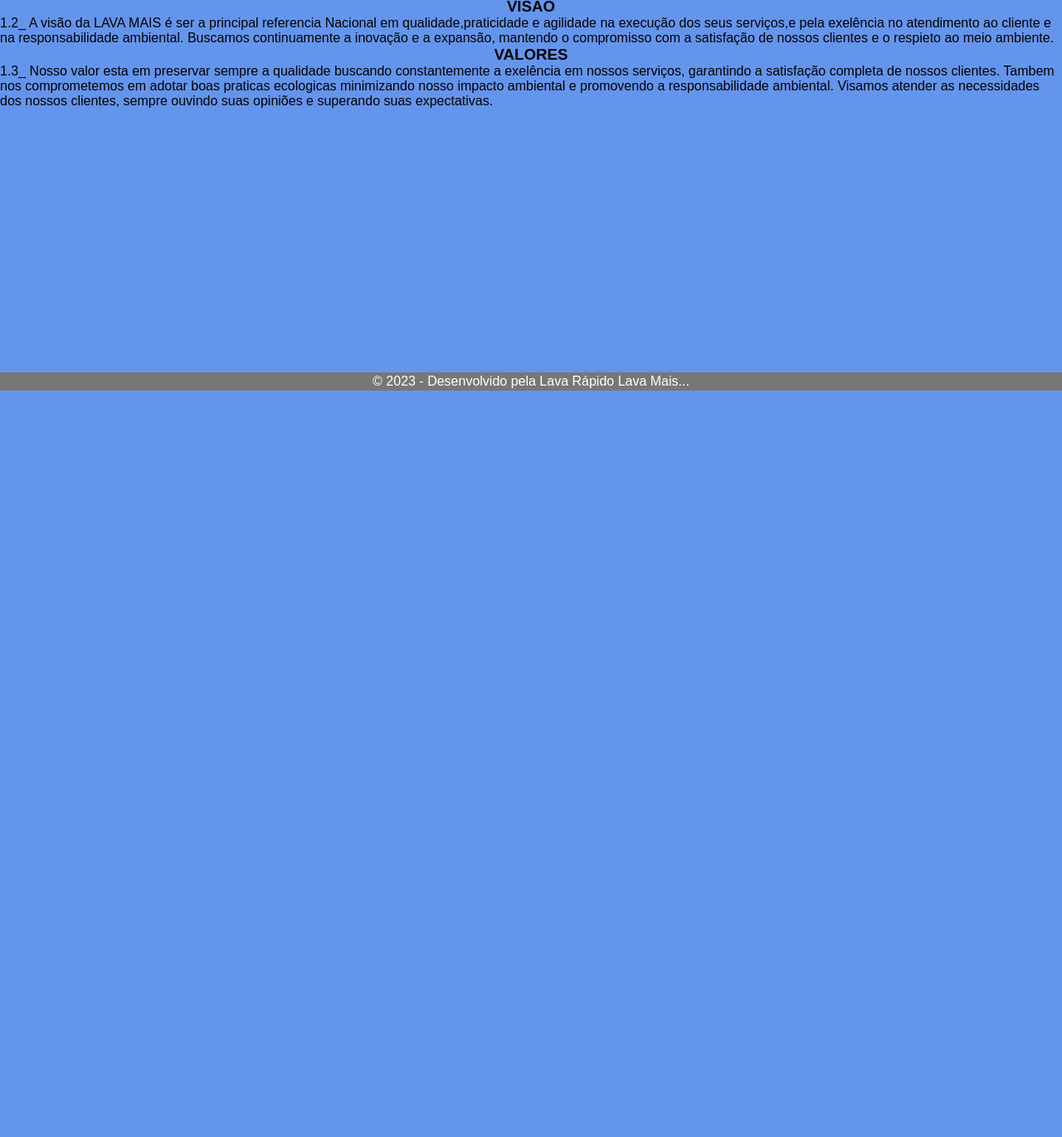
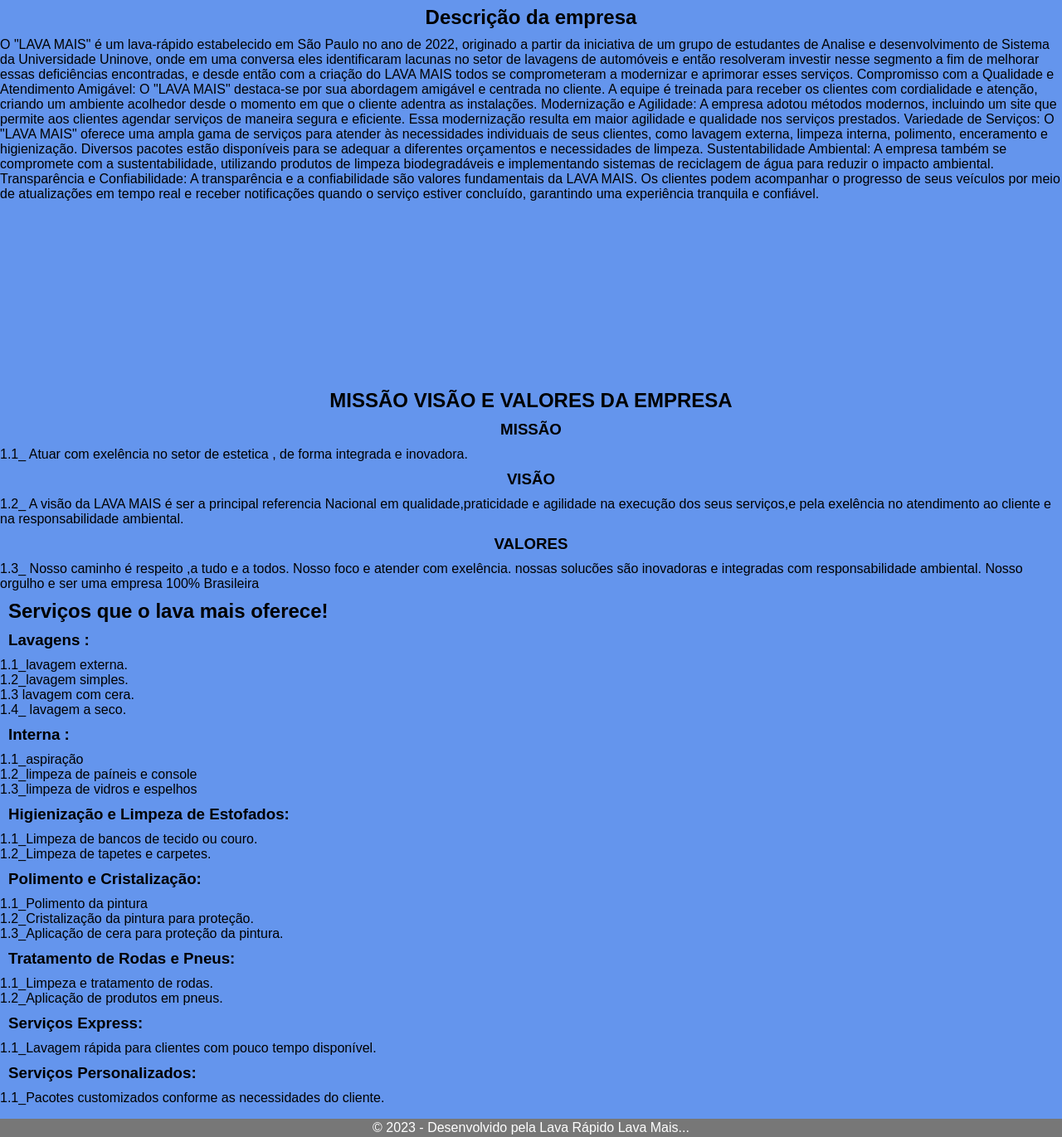
Before and after one commit to FlavioLuna765/projeto-lava_rapido, a plain HTML site: page empresa.html in a window 1280 px wide. Shown: the part 351-1722 px from the top of the page at 83% size. Before the commit the page ends 822 px from the top, so only its background shows below. Drawn offline with Linux system fonts and the light colour scheme.

Commit message:
finalizando .....

```diff
--- a/empresa.html
+++ b/empresa.html
@@ -9,7 +9,24 @@
 <body>
 
     <section>
-        <h2>DESCRIÇÃO DA EMPRESA</h2>
+            <h2>Objetivo do projeto</h2>
+            <p>
+                O objetivo do lava rapido“LAVA MAIS”, é oferecer servisos de limpeza e higienização automotiva de forma rápida e segura para seus clientes, tendo em vista sempre a qualidade do seus serviços, eficiencia e comprometimento com o serviço prestado.
+                A satisfação do cliente deve ser a prioridade dos nosos serviços.
+                O projeto envolve a criação e operação de um lava-rápido que oferecerá uma ampla gama de serviços de limpeza automotiva, incluindo lavagem exterior, aspiração interna, polimento, enceramento, limpeza de estofados e muito mais. Os principais elementos deste projeto inclue.
+            </p>
+            <h2>Proposta do projeto</h2>
+            <p>
+                A proposta do projeto é criar e operar um lava-rápido de alta qualidade, com o objetivo de oferecer serviços de limpeza eficientes e convenientes para veículos, atendendo às necessidades dos clientes. O projeto envolve os seguintes elementos-chave:
+                    Localização Estratégica: Encontrar e adquirir um local estratégico que seja de fácil acesso para os clientes e que tenha boa visibilidade.
+                    Infraestrutura e Equipamentos: Investir em equipamentos de limpeza de alta qualidade, produtos de limpeza especializados e instalações adequadas para garantir a eficácia dos serviços prestados.
+                    Equipe Qualificada: Contratar e treinar uma equipe qualificada e dedicada que siga os padrões de qualidade estabelecidos para a limpeza automotiva.
+                    Serviços Personalizados: Oferecer opções de personalização para os clientes, permitindo que escolham serviços específicos de acordo com suas preferências e necessidades.
+                    Agendamento Online: Implementar um sistema de agendamento online para proporcionar comodidade e flexibilidade aos clientes, permitindo que marquem os serviços de forma rápida e conveniente.
+                    Controle de Qualidade: Estabelecer procedimentos rigorosos de controle de qualidade para garantir que cada veículo seja entregue em excelentes condições após a limpeza.
+                    Os benefícios esperados desse projeto incluem a satisfação dos clientes com veículos limpos e bem cuidados, a geração de empregos na comunidade local, a melhoria da estética e do valor de revenda dos veículos dos clientes, o acesso conveniente a serviços de limpeza automotiva e a contribuição para a economia local.
+            </p>
+            <h2>Descrição da empresa</h2>
                 <p>
                     O "LAVA MAIS" é um lava-rápido estabelecido em São Paulo no ano de 2022, originado a partir da iniciativa de um grupo de estudantes de Analise e desenvolvimento de Sistema da Universidade Uninove, onde em uma conversa eles identificaram lacunas no setor de lavagens de automóveis e então resolveram investir nesse segmento a fim de melhorar essas deficiências encontradas, e desde então com a criação do LAVA MAIS todos se comprometeram a modernizar e aprimorar esses serviços.
                    Compromisso com a Qualidade e Atendimento Amigável: O "LAVA MAIS" destaca-se por sua abordagem amigável e centrada no cliente. A equipe é treinada para receber os clientes com cordialidade e atenção, criando um ambiente acolhedor desde o momento em que o cliente adentra as instalações.
@@ -18,34 +35,81 @@
                    Sustentabilidade Ambiental: A empresa também se compromete com a sustentabilidade, utilizando produtos de limpeza biodegradáveis e implementando sistemas de reciclagem de água para reduzir o impacto ambiental.
                  Transparência e Confiabilidade: A transparência e a confiabilidade são valores fundamentais da LAVA MAIS. Os clientes podem acompanhar o progresso de seus veículos por meio de atualizações em tempo real e receber notificações quando o serviço estiver concluído, garantindo uma experiência tranquila e confiável.
                 </p>
-            <h2> MISSÃO VISÃO E VALORES DA EMPRESA</h2>
+    </section>
+                <main>
+                    <h2 class="miss"> MISSÃO VISÃO E VALORES DA EMPRESA</h2>
                     <ul>
                         <li>
-                    <h3>MISSÃO</h3>
+                            <h3 class="miss">MISSÃO</h3>
                             <p>
-                        1.1_ Nossa missão do “LAVA MAIS” é ser reconhecida como referencia no setor de lavagens de automoveis,proporcionando aos clientes uma experiencia excepcional desde o momento em que procuram o LAVA MAIS até a conclusão do serviço solicitado.
-                        Nosso compromisso é exceder constantimente as expectativas dos clientes,oferecendo    serviços com agilidade,qualidade,segurança e garantindo total satisfação.
-                        Queremos ser a escolha preferida dos clientes por atender sempre os clientes com muito respeito,praticidade e oferecer os nosos serviços com alta qualidade, eficiencia
-                        e uma experiencia inigualavel em cuidados com seus automoveis.
+                                1.1_ Atuar com exelência no setor de estetica , de forma integrada e inovadora.
                             </p>
                         </li>
                         <li>
-                    <h3> VISÃO</h3>
+                            <h3 class="miss"> VISÃO</h3>
                             <p>
                                 1.2_ A visão da LAVA MAIS é ser a principal referencia Nacional em qualidade,praticidade e agilidade na execução dos seus serviços,e pela exelência no atendimento ao cliente e na responsabilidade ambiental.
-                        Buscamos continuamente a inovação e a expansão, mantendo o compromisso com a satisfação de nossos clientes e o respieto ao meio ambiente.
                             </p>
                         </li>
                         <li>
-                    <h3>VALORES</h3>
+                            <h3 class="miss">VALORES</h3>
                             <p>
-                        1.3_ Nosso valor esta em preservar sempre a qualidade buscando constantemente a exelência em nossos serviços, garantindo a satisfação completa de nossos clientes.
-                        Tambem nos comprometemos em adotar boas praticas ecologicas minimizando nosso impacto ambiental e promovendo a responsabilidade ambiental.
-                        Visamos atender as necessidades dos nossos clientes, sempre ouvindo suas opiniões e superando suas expectativas.
+                                1.3_ Nosso caminho é respeito ,a tudo e a todos.
+                                Nosso foco e atender com exelência.
+                                nossas solucões são inovadoras e integradas com responsabilidade ambiental.
+                                Nosso orgulho e ser uma empresa 100% Brasileira
                             </p>
                         </li>
                     </ul>
-    </section>
+                    <h2 class="servis">Serviços que o lava mais oferece!</h2>
+                    <ul>
+                        <li>
+                            <h3 class="servis">Lavagens :</h3>
+                            <p>1.1_lavagem externa.</p>
+                            <p>1.2_lavagem simples.</p>
+                            <p>1.3 lavagem com cera.</p>
+                            <p>1.4_ lavagem a seco.</p>
+                            <h3 class="servis">Interna :</h3>
+                            <p>1.1_aspiração</p>
+                            <p>1.2_limpeza de paíneis e console</p>
+                            <p>1.3_limpeza de vidros e espelhos</p>
+                        </li>
+                    </ul>
+                    <ul>
+                        <li>
+                            <h3 class="servis">Higienização e Limpeza de Estofados: </h3>
+                            <p>1.1_Limpeza de bancos de tecido ou couro.</p>
+                            <p>1.2_Limpeza de tapetes e carpetes.</p>
+                        </li>
+                    </ul>
+                    <ul>
+                        <li>
+                            <h3 class="servis">Polimento e Cristalização: </h3>
+                            <p>1.1_Polimento da pintura</p>
+                            <p>1.2_Cristalização da pintura para proteção.</p>
+                            <p>1.3_Aplicação de cera para proteção da pintura.</p>
+                        </li>
+                    </ul>
+                    <ul>
+                        <li>
+                            <h3 class="servis">Tratamento de Rodas e Pneus:</h3>
+                            <p>1.1_Limpeza e tratamento de rodas.</p>
+                            <p>1.2_Aplicação de produtos em pneus.</p>
+                        </li>
+                    </ul>
+                    <ul>
+                        <li>
+                            <h3 class="servis">Serviços Express: </h3>
+                            <p>1.1_Lavagem rápida para clientes com pouco tempo disponível.</p>
+                        </li>
+                    </ul>
+                    <ul>
+                        <li>
+                            <h3 class="servis">Serviços Personalizados: </h3>
+                            <p>1.1_Pacotes customizados conforme as necessidades do cliente.</p>
+                        </li>
+                    </ul>
+                </main>
 
     <footer>
         <p>
--- a/estilos_css/empresa.css
+++ b/estilos_css/empresa.css
@@ -16,15 +16,26 @@
 
 section h2 {
     text-align: center;
+    margin: 10px;
 }
 
-section > ul > li > h3 {
+section > ul > li > {
     text-align: center;
+}
+
+.miss {
+    text-align: center;
+    margin: 10px;
+}
+
+.servis {
+    margin: 10px;
 }
 
 footer {
     background-color: #777;
     padding: 2px;
     text-align: center;
+    margin-top: 16px;
     color: white;
 }
```
Also changed, not shown: desenvolvedores.html (+9 -9 lines), imagens/106634718.png (added), imagens/Screenshot_20230613-144241-769.png (added), imagens/Screenshot_20230613-144307-077.png (added), imagens/Screenshot_20230613-144328-318.png (added), imagens/Screenshot_20230616-205349-942.png (added), imagens/Screenshot_20231122-210854-224.png (added), imagens/Screenshot_20231122-210938-974.png (added), imagens/Screenshot_20231122-211026-362.png (added), imagens/login.png (deleted), 1 other file. Lines whose indentation alone changed are shown as unchanged.
